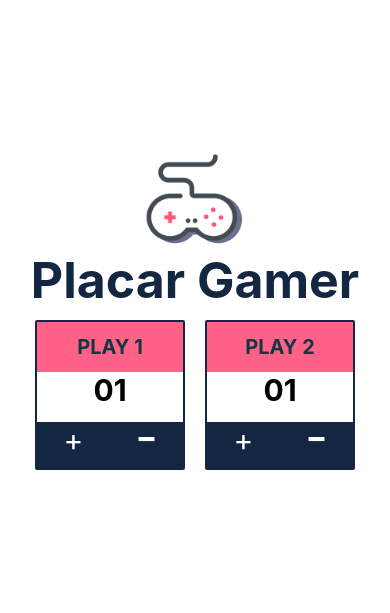
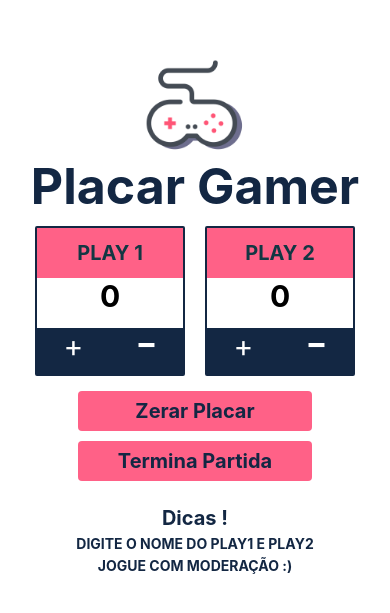
Before and after one commit to AdielCardosoDev/PlacarGamer, a React Native app in the folder placargamer/: screen / in a window 390 px wide. Shown: the part 107-720 px from the top of the page. Built offline with nearby package versions, Linux system fonts and the light colour scheme.

Commit message:
UI Final

```diff
--- a/placargamer/App.js
+++ b/placargamer/App.js
@@ -3,6 +3,52 @@ import { Text, View, Image, TouchableOpacity, TextInput, StatusBar, Alert, Modal
 import styles from './styles';
 
 export default function App(){
+  //Construção das Variaveis play1
+  const [ play1, setPlay1 ] = useState(0);
+
+  //Construção das Variaveis play2
+  const [ play2, setPlay2 ] = useState(0);
+
+  // função Ponto + play1
+  function pontoPlay1(){
+    setPlay1(parseInt(play1) +1  )
+  }
+
+  // função Ponto + play2
+  function pontoPlay2(){
+    setPlay2(parseInt(play2) +1)
+  }
+
+   // função Ponto - play2
+   function  menosPlay1(){
+    setPlay1(parseInt(play1) - 1);
+
+  }
+
+  // função ponto - play2
+   function menosPlay2(){
+    setPlay2(parseInt(play2) - 1);
+
+  }
+
+
+
+  // função terminal partida
+  function finalizar(){
+    if(play1 > play2){
+      Alert.alert('PLAY 1 GANHOU!')
+    }else if(play1 == play2){
+      Alert.alert("EMPATE!")
+    }else{
+      Alert.alert("PLAY 2 GANHOU!")
+    }
+    zerarPlacar();
+  }
+  // função zerar placar
+  function zerarPlacar(){
+    setPlay1(0);
+    setPlay2(0);
+  }
     return (
         <View style={styles.container}>
             <StatusBar barStyle='dark-content' backgroundColor='#ffffff' />
@@ -16,17 +62,17 @@ export default function App(){
                 <View style={styles.bloco1} >
 
                     <TextInput style={styles.play} placeholder='PLAY 1' placeholderTextColor='#123743' maxLength={7} />
-                    <Text style={styles.res} >01</Text>
+                    <Text style={styles.res} >{play1}</Text>
 
                     <View style={styles.cont}>
                         <TouchableOpacity style={styles.btn} activeOpacity={0.7}
-                        //onPress={pontoPlay1}
+                        onPress={pontoPlay1}
                         >
                           <Text style={styles.btnText} >+</Text>
                         </TouchableOpacity>
 
                         <TouchableOpacity style={styles.btn} activeOpacity={0.7}
-                        //onPress={menosPlay1}
+                        onPress={menosPlay1}
                         >
                           <Text style={styles.btnTextm} >-</Text>
                         </TouchableOpacity>
@@ -37,17 +83,17 @@ export default function App(){
                  <View style={styles.bloco1} >
 
                     <TextInput style={styles.play} placeholder='PLAY 2' placeholderTextColor='#123743' maxLength={7} />
-                    <Text style={styles.res} >01</Text>
+                    <Text style={styles.res} >{play2}</Text>
 
                     <View style={styles.cont}>
                         <TouchableOpacity style={styles.btn} activeOpacity={0.7}
-                        //onPress={pontoPlay2}
+                        onPress={pontoPlay2}
                         >
                           <Text style={styles.btnText} >+</Text>
                         </TouchableOpacity>
 
                         <TouchableOpacity style={styles.btn} activeOpacity={0.7}
-                        //onPress={menosPlay2}
+                        onPress={menosPlay2}
                         >
                           <Text style={styles.btnTextm} >-</Text>
                         </TouchableOpacity>
@@ -56,6 +102,22 @@ export default function App(){
                 </View>
 
             </View>
+
+            <TouchableOpacity style={styles.zerar} activeOpacity={0.7}
+            onPress={zerarPlacar}
+            >
+            <Text style={styles.btnzerar} >Zerar Placar</Text>
+            </TouchableOpacity>
+
+            <TouchableOpacity style={styles.zerar} activeOpacity={0.7}
+            onPress={finalizar}
+            >
+            <Text style={styles.btnzerar} >Termina Partida</Text>
+            </TouchableOpacity>
+
+            <Text style={styles.dicas} >Dicas !</Text>
+            <Text style={styles.subDi} >DIGITE O NOME DO PLAY1 E PLAY2</Text>
+            <Text style={styles.subDi} >JOGUE COM MODERAÇÃO :)</Text>
         </View>
     )
 }
--- a/placargamer/styles.js
+++ b/placargamer/styles.js
@@ -62,10 +62,39 @@ const styles = StyleSheet.create({
     color:'#fff',
     textAlign:'center',
     marginTop:-15
+  },
+  zerar:{
+    width:"60%",
+    height:40,
+    backgroundColor:'#ff6187',
+    borderRadius:4,
+    justifyContent:'center',
+    margin:5,
+  },
+  btnzerar:{
+    color:'#132743',
+    textAlign:'center',
+    fontWeight:'bold',
+    fontSize:20,
+  },
+  sobre:{
+    fontSize:20,
+    fontWeight:'bold',
+    color:'#132743',
+    padding:50
+  },
+  dicas:{
+    marginTop:20,
+    color:'#132743',
+    fontSize:20,
+    fontWeight:'bold'
+  },
+  subDi:{
+    marginTop:5,
+    color:'#132743',
+    fontWeight:'bold'
 
-
-  }
-
+  },
 
 
 
```
